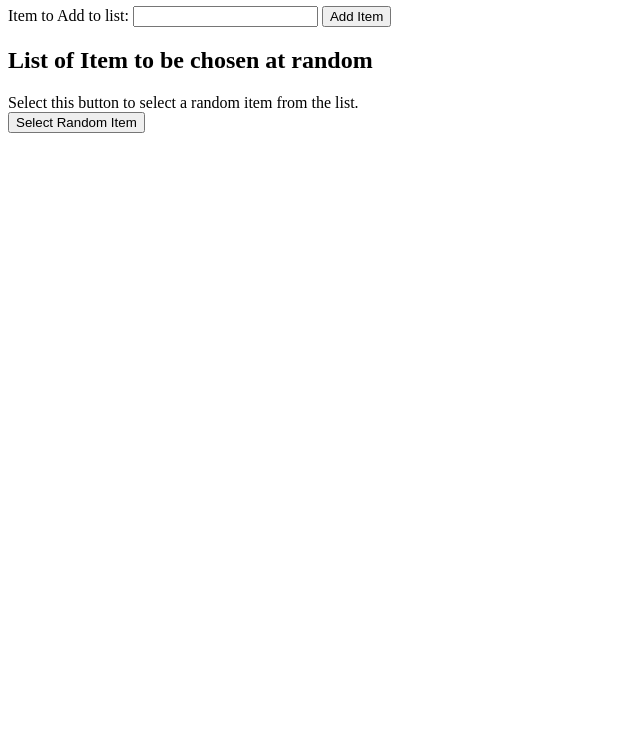
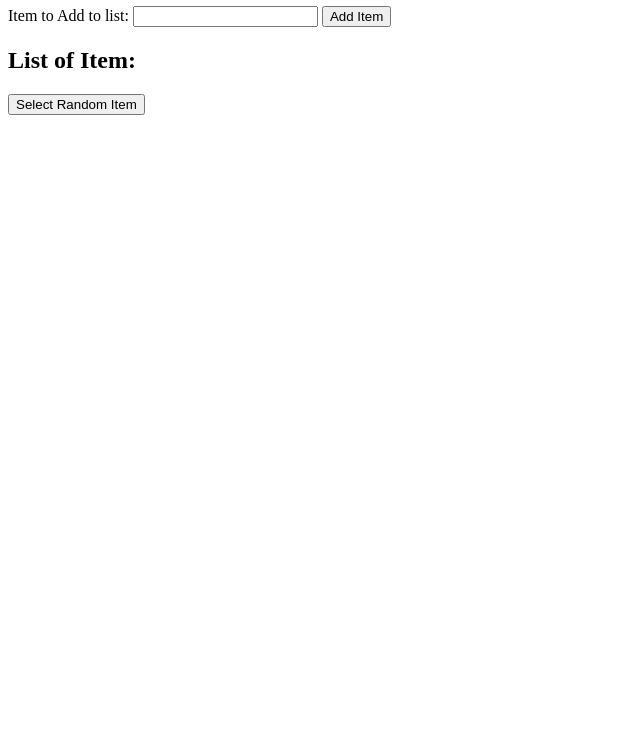
Before and after one commit to WaystarAmy/waystaramy.github.io, a website: page RandomItemFinder.html in a window 1280 px wide. Shown: the part 60-800 px from the top of the page, without its empty margins (0-640 px from the left). Drawn offline with Linux system fonts and the light colour scheme.

Commit message:
make randomizer more readable

```diff
--- a/RandomItemFinder.html
+++ b/RandomItemFinder.html
@@ -18,13 +18,12 @@
                 <button ng-click="Adder.AddItem();">Add Item</button>
             </div>
         </div>
-        <h2>List of Item to be chosen at random</h2>
+        <h2>List of Item:</h2>
         <div ng-controller="ListerController as Listers">
             <ol>
                 <li ng-repeat="item in Listers.Items">{{ item }}<button ng-click="Listers.RemoveItem($index);">Remove Item</button></li>
             </ol>
         </div>
-        <div> Select this button to select a random item from the list.</div>
         <div ng-controller="RandomlySelectedController as RandomlySelected">
             <button ng-click="RandomlySelected.GetRandomItem();">Select Random Item</button>
             <H2>{{RandomlySelected.Item}}</H2>
```
